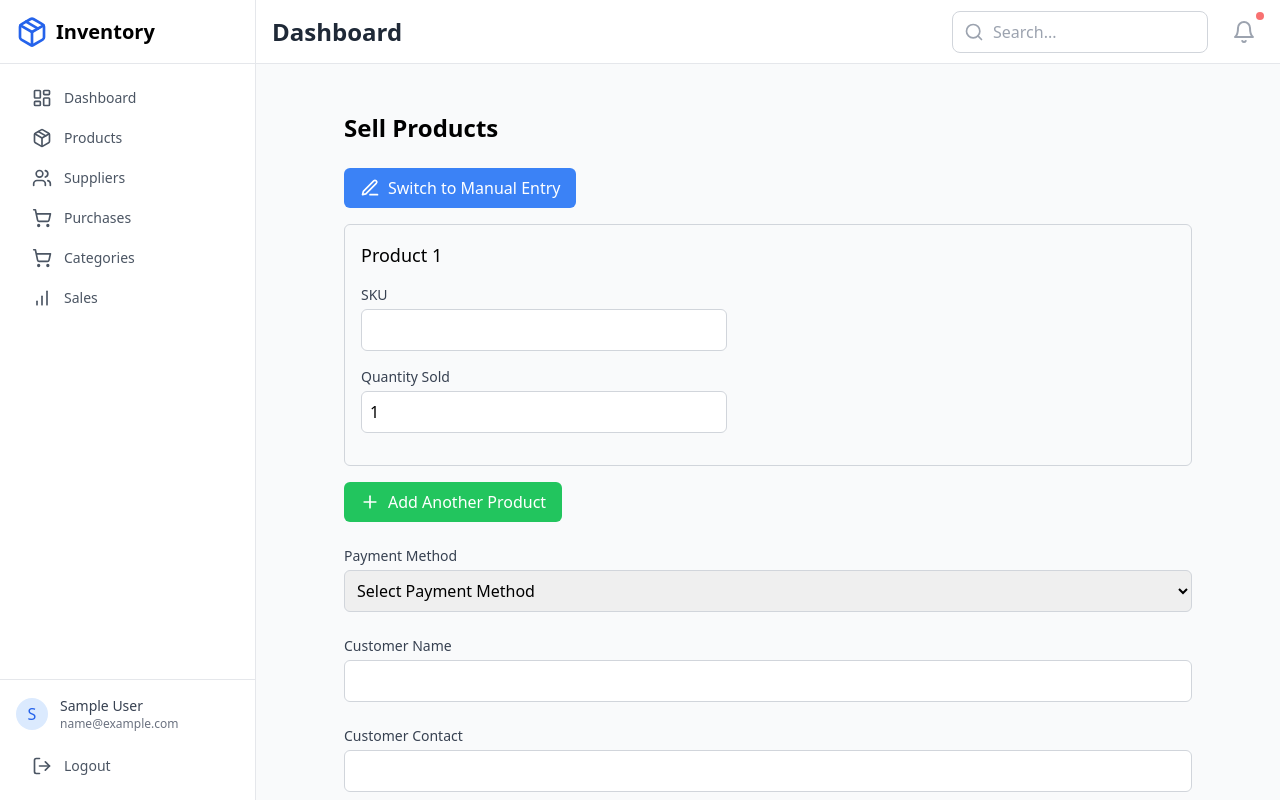
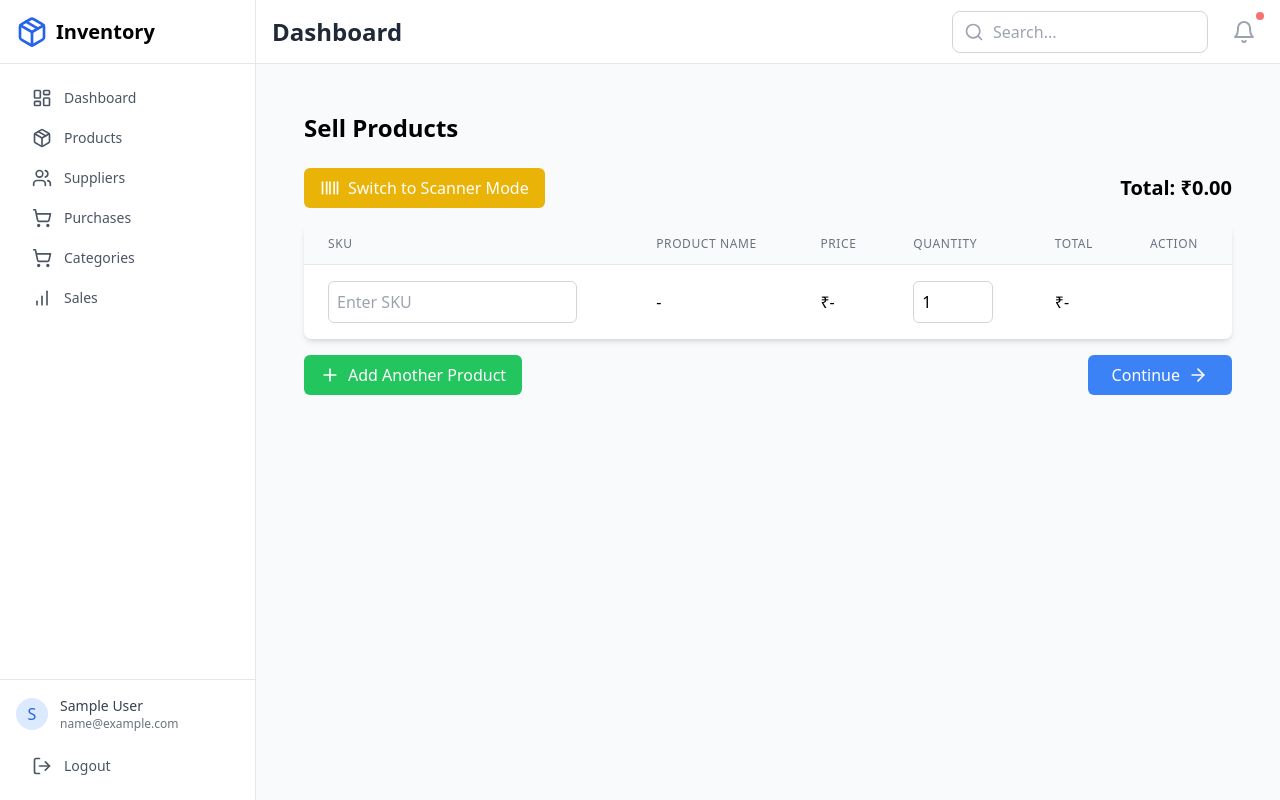
Before and after one commit to HimanshuBisen1799/inventory-front, a React (Vite) app: page /selladd in a window 1280 px wide. Built offline with nearby package versions, Linux system fonts and the light colour scheme; sample sign-in values are in the browser's storage.

Commit message:
dashboard

```diff
--- a/src/components/productfrom/AddProduct.tsx
+++ b/src/components/productfrom/AddProduct.tsx
@@ -161,7 +161,7 @@ const AddProduct: React.FC = () => {
 
   const parseValue = (value: string, name: string): string | number => {
     if (
-      name === "price" ||
+      // name === "price" ||
       name === "purchasePrice" ||
       name === "sellingPrice" ||
       name === "quantity" ||
@@ -183,7 +183,7 @@ const AddProduct: React.FC = () => {
 
   const validateProducts = (): boolean => {
     for (const product of products) {
-      if (product.price <= 0 || product.purchasePrice <= 0 || product.sellingPrice <= 0) {
+      if ( product.purchasePrice <= 0 || product.sellingPrice <= 0) {
         alert("Price values must be greater than zero.");
         return false;
       }
@@ -308,7 +308,7 @@ const AddProduct: React.FC = () => {
                 />
               </div>
 
-              <div>
+              {/* <div>
                 <label className="block text-sm font-medium text-gray-700">Price</label>
                 <input
                   name="price"
@@ -318,7 +318,7 @@ const AddProduct: React.FC = () => {
                   className="border border-gray-300 rounded-md p-2 w-full"
                   required
                 />
-              </div>
+              </div> */}
 
               <div>
                 <label className="block text-sm font-medium text-gray-700">Purchase Price</label>
@@ -357,6 +357,19 @@ const AddProduct: React.FC = () => {
               </div>
 
               <div>
+                <label className="block text-sm font-medium text-gray-700">Weight (kg)</label>
+                <input
+                  name="weight"
+                  type="number"
+                  value={product.weight}
+                  onChange={(e) => handleChange(index, e)}
+                  className="border border-gray-300 rounded-md p-2 w-full"
+                  step="0.01"
+                  min="0"
+                />
+              </div>
+
+              <div>
                 <label className="block text-sm font-medium text-gray-700">
                   Manufacturing Date
                 </label>
@@ -383,18 +396,7 @@ const AddProduct: React.FC = () => {
                 />
               </div>
 
-              <div>
-                <label className="block text-sm font-medium text-gray-700">Weight (kg)</label>
-                <input
-                  name="weight"
-                  type="number"
-                  value={product.weight}
-                  onChange={(e) => handleChange(index, e)}
-                  className="border border-gray-300 rounded-md p-2 w-full"
-                  step="0.01"
-                  min="0"
-                />
-              </div>
+
             </div>
 
             {products.length > 1 && (
--- a/src/components/productfrom/Sell.tsx
+++ b/src/components/productfrom/Sell.tsx
@@ -1,21 +1,29 @@
-
-
 import React, { useState, useEffect, useRef } from "react";
 import SalesService, { SaleProduct } from "../../services/Sales.service";
-import { Printer, Barcode, PenLine, Plus, Trash2 } from 'lucide-react';
+import { Printer, Barcode, PenLine, Plus, Trash2, ArrowRight } from 'lucide-react';
+
+interface ProductDetails {
+  sku: string;
+  quantitySold: number;
+  name?: string;
+  sellingPrice?: number;
+  totalAmount?: number;
+}
 
 const Selladd: React.FC = () => {
+  const [step, setStep] = useState(1);
   const [saleDetails, setSaleDetails] = useState({
-    products: [{ sku: "", quantitySold: 1 }],
+    products: [{ sku: "", quantitySold: 1 }] as ProductDetails[],
     paymentMethod: "",
     customerName: "",
     customerContact: "",
   });
 
   const [isScanning, setIsScanning] = useState(false);
-  const [isManualEntry, setIsManualEntry] = useState(false);
+  const [isManualEntry, setIsManualEntry] = useState(true);
   const [scanBuffer, setScanBuffer] = useState("");
   const [isSubmitting, setIsSubmitting] = useState(false);
+  const [totalAmount, setTotalAmount] = useState(0);
   const scanTimeoutRef = useRef<NodeJS.Timeout | null>(null);
   const skuInputRef = useRef<HTMLInputElement>(null);
 
@@ -23,10 +31,6 @@ const Selladd: React.FC = () => {
     if (isManualEntry) return;
 
     const handleKeyPress = (e: KeyboardEvent) => {
-      if (!isScanning && document.activeElement !== skuInputRef.current) {
-        return;
-      }
-
       if (!isScanning) {
         setIsScanning(true);
         setScanBuffer("");
@@ -61,18 +65,61 @@ const Selladd: React.FC = () => {
   const toggleEntryMode = () => {
     setIsManualEntry(!isManualEntry);
     setIsScanning(false);
+    // Clear SKU inputs when switching modes
+    setSaleDetails(prev => ({
+      ...prev,
+      products: prev.products.map(product => ({
+        ...product,
+        sku: "",
+        name: undefined,
+        sellingPrice: undefined,
+        totalAmount: undefined
+      }))
+    }));
   };
 
-  const processScanComplete = (scannedSku: string) => {
+  const fetchProductDetails = async (sku: string) => {
+    try {
+      const response = await fetch(`/api/products/sku/${sku}`);
+      const data = await response.json();
+      return {
+        name: data.name,
+        sellingPrice: data.sellingPrice,
+      };
+    } catch (error) {
+      console.error('Error fetching product details:', error);
+      return null;
+    }
+  };
+
+  const processScanComplete = async (scannedSku: string) => {
+    const productDetails = await fetchProductDetails(scannedSku);
+    if (!productDetails) {
+      alert('Product not found!');
+      return;
+    }
+
+    updateProductInList(scannedSku, 1, productDetails);
+  };
+
+  const updateProductInList = (sku: string, quantity: number, productDetails: any) => {
     const updatedProducts = [...saleDetails.products];
-    const existingProductIndex = updatedProducts.findIndex(p => p.sku === scannedSku);
+    const existingProductIndex = updatedProducts.findIndex(p => p.sku === sku);
 
     if (existingProductIndex >= 0) {
-      updatedProducts[existingProductIndex].quantitySold += 1;
+      const newQuantity = updatedProducts[existingProductIndex].quantitySold + quantity;
+      updatedProducts[existingProductIndex] = {
+        ...updatedProducts[existingProductIndex],
+        quantitySold: newQuantity,
+        totalAmount: newQuantity * (productDetails.sellingPrice || 0),
+      };
     } else {
       updatedProducts.push({
-        sku: scannedSku,
-        quantitySold: 1,
+        sku,
+        quantitySold: quantity,
+        name: productDetails.name,
+        sellingPrice: productDetails.sellingPrice,
+        totalAmount: quantity * productDetails.sellingPrice,
       });
     }
 
@@ -80,21 +127,76 @@ const Selladd: React.FC = () => {
       ...prev,
       products: updatedProducts,
     }));
+
+    calculateTotal(updatedProducts);
   };
 
-  const handleInputChange = (
+  const calculateTotal = (products: ProductDetails[]) => {
+    const total = products.reduce((sum, product) => sum + (product.totalAmount || 0), 0);
+    setTotalAmount(total);
+  };
+
+  const handleInputChange = async (
     e: React.ChangeEvent<HTMLInputElement | HTMLSelectElement>,
     index?: number,
     field?: "products"
   ) => {
     const { name, value } = e.target;
+
     if (field === "products" && index !== undefined) {
+      // If in scanner mode and trying to change SKU, prevent the change
+      if (!isManualEntry && name === "sku") {
+        return;
+      }
+
       const updatedProducts = [...saleDetails.products];
-      updatedProducts[index][name as keyof SaleProduct] =
-        name === "quantitySold" ? parseInt(value) || 1 : value;
+
+      if (name === "sku") {
+        if (value === updatedProducts[index].sku) return;
+
+        const productDetails = await fetchProductDetails(value);
+        if (productDetails) {
+          updatedProducts[index] = {
+            ...updatedProducts[index],
+            sku: value,
+            name: productDetails.name,
+            sellingPrice: productDetails.sellingPrice,
+            totalAmount: productDetails.sellingPrice * updatedProducts[index].quantitySold,
+          };
+        }
+      } else if (name === "quantitySold") {
+        const quantity = parseInt(value) || 1;
+        updatedProducts[index] = {
+          ...updatedProducts[index],
+          quantitySold: quantity,
+          totalAmount: quantity * (updatedProducts[index].sellingPrice || 0),
+        };
+      }
+
       setSaleDetails({ ...saleDetails, products: updatedProducts });
+      calculateTotal(updatedProducts);
     } else {
       setSaleDetails({ ...saleDetails, [name]: value });
+    }
+  };
+
+  const handleSkuBlur = async (index: number) => {
+    if (!isManualEntry) return; // Skip blur handling in scanner mode
+
+    const product = saleDetails.products[index];
+    if (product.sku && !product.name) {
+      const productDetails = await fetchProductDetails(product.sku);
+      if (productDetails) {
+        const updatedProducts = [...saleDetails.products];
+        updatedProducts[index] = {
+          ...updatedProducts[index],
+          name: productDetails.name,
+          sellingPrice: productDetails.sellingPrice,
+          totalAmount: productDetails.sellingPrice * updatedProducts[index].quantitySold,
+        };
+        setSaleDetails({ ...saleDetails, products: updatedProducts });
+        calculateTotal(updatedProducts);
+      }
     }
   };
 
@@ -109,89 +211,34 @@ const Selladd: React.FC = () => {
     if (saleDetails.products.length > 1) {
       const updatedProducts = saleDetails.products.filter((_, i) => i !== index);
       setSaleDetails({ ...saleDetails, products: updatedProducts });
+      calculateTotal(updatedProducts);
     }
   };
 
-  const printReceipt = async (saleData: any) => {
-    try {
-      const device = await navigator.usb.requestDevice({
-        filters: [{ vendorId: 0x0483 }]
-      });
-
-      await device.open();
-      await device.selectConfiguration(1);
-      await device.claimInterface(0);
-
-      const receiptData = [
-        '\x1B\x40',
-        '\x1B\x61\x01',
-        'MY STORE\n',
-        'Address Line 1\n',
-        'Address Line 2\n',
-        `Phone: 1234567890\n`,
-        '-'.repeat(32) + '\n',
-        `Date: ${new Date().toLocaleString()}\n`,
-        `Customer: ${saleData.customerName}\n`,
-        `Contact: ${saleData.customerContact}\n`,
-        '-'.repeat(32) + '\n',
-        ...saleData.products.map((product: any) =>
-          `${product.sku} x${product.quantitySold} - ₹${product.totalAmount.toFixed(2)}\n`
-        ),
-        '-'.repeat(32) + '\n',
-        `Total: ₹${saleData.totalSaleAmount.toFixed(2)}\n`,
-        `Payment: ${saleData.paymentMethod}\n`,
-        '-'.repeat(32) + '\n',
-        'Thank you for your purchase!\n',
-        '\x1B\x61\x00',
-        '\x1D\x56\x41',
-      ].join('');
-
-      const encoder = new TextEncoder();
-      const data = encoder.encode(receiptData);
-      await device.transferOut(1, data);
-    } catch (error) {
-      console.error('Error printing receipt:', error);
-      alert('Failed to print receipt. Please check printer connection.');
+  const handleContinue = () => {
+    if (saleDetails.products.some(p => !p.sku || !p.name)) {
+      alert('Please add at least one valid product');
+      return;
     }
+    setStep(2);
   };
 
   const handleSubmit = async (e: React.FormEvent) => {
     e.preventDefault();
-
     if (isSubmitting) return;
 
     try {
       setIsSubmitting(true);
+      const response = await SalesService.createSale(saleDetails);
 
-      // Validate products
-      if (!saleDetails.products.some(p => p.sku && p.quantitySold > 0)) {
-        throw new Error('Please add at least one valid product');
-      }
-
-      const salePayload = {
-        products: saleDetails.products.filter(p => p.sku).map(product => ({
-          sku: product.sku,
-          quantitySold: product.quantitySold,
-          totalAmount: 0,
-          productId: "",
-        })),
-        paymentMethod: saleDetails.paymentMethod,
-        customerName: saleDetails.customerName,
-        customerContact: saleDetails.customerContact,
-        totalSaleAmount: 0,
-      };
-
-      const response = await SalesService.createSale(salePayload);
-
-      await printReceipt(response);
-
-      // Reset form
       setSaleDetails({
         products: [{ sku: "", quantitySold: 1 }],
         paymentMethod: "",
         customerName: "",
         customerContact: "",
       });
+      setStep(1);
+      setTotalAmount(0);
 
       alert("Sale recorded successfully!");
     } catch (error) {
@@ -203,10 +250,12 @@ const Selladd: React.FC = () => {
   };
 
   return (
-    <div className="max-w-4xl mx-auto p-6">
+    <div className="max-w-6xl mx-auto p-6">
       <h1 className="text-2xl font-bold mb-6">Sell Products</h1>
 
-      <div className="mb-4">
+      {step === 1 ? (
+        <>
+          <div className="mb-4 flex justify-between items-center">
             <button
               type="button"
               onClick={toggleEntryMode}
@@ -228,14 +277,62 @@ const Selladd: React.FC = () => {
                 </>
               )}
             </button>
+            <div className="text-xl font-bold">
+              Total: ₹{totalAmount.toFixed(2)}
+            </div>
           </div>
 
-      <form onSubmit={handleSubmit} className="space-y-6">
-        <div className="space-y-4">
+          <div className="bg-white rounded-lg shadow-md overflow-hidden">
+            <table className="min-w-full divide-y divide-gray-200">
+              <thead className="bg-gray-50">
+                <tr>
+                  <th className="px-6 py-3 text-left text-xs font-medium text-gray-500 uppercase tracking-wider">SKU</th>
+                  <th className="px-6 py-3 text-left text-xs font-medium text-gray-500 uppercase tracking-wider">Product Name</th>
+                  <th className="px-6 py-3 text-left text-xs font-medium text-gray-500 uppercase tracking-wider">Price</th>
+                  <th className="px-6 py-3 text-left text-xs font-medium text-gray-500 uppercase tracking-wider">Quantity</th>
+                  <th className="px-6 py-3 text-left text-xs font-medium text-gray-500 uppercase tracking-wider">Total</th>
+                  <th className="px-6 py-3 text-left text-xs font-medium text-gray-500 uppercase tracking-wider">Action</th>
+                </tr>
+              </thead>
+              <tbody className="bg-white divide-y divide-gray-200">
                 {saleDetails.products.map((product, index) => (
-            <div key={index} className="border border-gray-300 p-4 rounded-md">
-              <div className="flex justify-between items-center mb-4">
-                <h3 className="font-medium text-lg">Product {index + 1}</h3>
+                  <tr key={index}>
+                    <td className="px-6 py-4 whitespace-nowrap">
+                      <input
+                        type="text"
+                        id={`sku-${index}`}
+                        name="sku"
+                        ref={index === saleDetails.products.length - 1 ? skuInputRef : null}
+                        value={product.sku}
+                        onChange={(e) => handleInputChange(e, index, "products")}
+                        onBlur={() => handleSkuBlur(index)}
+                        className={`border border-gray-300 rounded-md p-2 ${!isManualEntry ? 'bg-gray-100' : ''}`}
+                        readOnly={!isManualEntry}
+                        placeholder={isManualEntry ? "Enter SKU" : "Waiting for scan..."}
+                        required
+                      />
+                    </td>
+                    <td className="px-6 py-4 whitespace-nowrap">
+                      {product.name || '-'}
+                    </td>
+                    <td className="px-6 py-4 whitespace-nowrap">
+                      ₹{product.sellingPrice?.toFixed(2) || '-'}
+                    </td>
+                    <td className="px-6 py-4 whitespace-nowrap">
+                      <input
+                        type="number"
+                        name="quantitySold"
+                        value={product.quantitySold}
+                        onChange={(e) => handleInputChange(e, index, "products")}
+                        className="border border-gray-300 rounded-md p-2 w-20"
+                        min="1"
+                        required
+                      />
+                    </td>
+                    <td className="px-6 py-4 whitespace-nowrap">
+                      ₹{product.totalAmount?.toFixed(2) || '-'}
+                    </td>
+                    <td className="px-6 py-4 whitespace-nowrap">
                       {saleDetails.products.length > 1 && (
                         <button
                           type="button"
@@ -245,43 +342,14 @@ const Selladd: React.FC = () => {
                           <Trash2 size={20} />
                         </button>
                       )}
+                    </td>
+                  </tr>
+                ))}
+              </tbody>
+            </table>
           </div>
 
-              <div className="mb-4">
-                <label className="block text-sm font-medium text-gray-700" htmlFor={`sku-${index}`}>
-                  SKU {!isManualEntry && isScanning && index === saleDetails.products.length - 1 && "(Scanning...)"}
-                </label>
-                <input
-                  type="text"
-                  id={`sku-${index}`}
-                  name="sku"
-                  ref={index === saleDetails.products.length - 1 ? skuInputRef : null}
-                  value={product.sku}
-                  onChange={(e) => handleInputChange(e, index, "products")}
-                  className="w-[45%] border border-gray-300 rounded-md p-2 mt-1"
-                  readOnly={!isManualEntry && isScanning}
-                  required
-                />
-              </div>
-
-              <div className="mb-4">
-                <label className="block text-sm font-medium text-gray-700" htmlFor={`quantitySold-${index}`}>
-                  Quantity Sold
-                </label>
-                <input
-                  type="number"
-                  id={`quantitySold-${index}`}
-                  name="quantitySold"
-                  value={product.quantitySold}
-                  onChange={(e) => handleInputChange(e, index, "products")}
-                  className="w-[45%] border border-gray-300 rounded-md p-2 mt-1"
-                  min="1"
-                  required
-                />
-              </div>
-            </div>
-          ))}
-
+          <div className="mt-4 flex justify-between">
             <button
               type="button"
               onClick={addProductField}
@@ -290,8 +358,20 @@ const Selladd: React.FC = () => {
               <Plus size={20} />
               Add Another Product
             </button>
+
+            <button
+              type="button"
+              onClick={handleContinue}
+              className="flex items-center gap-2 bg-blue-500 text-white px-6 py-2 rounded-md hover:bg-blue-600"
+            >
+              Continue
+              <ArrowRight size={20} />
+            </button>
           </div>
-
+        </>
+      ) : (
+        <form onSubmit={handleSubmit} className="space-y-6 bg-white p-6 rounded-lg shadow-md">
+          <div className="grid grid-cols-1 gap-6">
             <div>
               <label className="block text-sm font-medium text-gray-700" htmlFor="paymentMethod">
                 Payment Method
@@ -300,8 +380,8 @@ const Selladd: React.FC = () => {
                 id="paymentMethod"
                 name="paymentMethod"
                 value={saleDetails.paymentMethod}
-            onChange={(e) => handleInputChange(e)}
-            className="w-full border border-gray-300 rounded-md p-2 mt-1"
+                onChange={handleInputChange}
+                className="mt-1 block w-full rounded-md border-gray-300 shadow-sm focus:border-blue-300 focus:ring focus:ring-blue-200"
                 required
               >
                 <option value="">Select Payment Method</option>
@@ -321,8 +401,8 @@ const Selladd: React.FC = () => {
                 id="customerName"
                 name="customerName"
                 value={saleDetails.customerName}
-            onChange={(e) => handleInputChange(e)}
-            className="w-full border border-gray-300 rounded-md p-2 mt-1"
+                onChange={handleInputChange}
+                className="mt-1 block w-full rounded-md border-gray-300 shadow-sm focus:border-blue-300 focus:ring focus:ring-blue-200"
                 required
               />
             </div>
@@ -336,25 +416,41 @@ const Selladd: React.FC = () => {
                 id="customerContact"
                 name="customerContact"
                 value={saleDetails.customerContact}
-            onChange={(e) => handleInputChange(e)}
-            className="w-full border border-gray-300 rounded-md p-2 mt-1"
+                onChange={handleInputChange}
+                className="mt-1 block w-full rounded-md border-gray-300 shadow-sm focus:border-blue-300 focus:ring focus:ring-blue-200"
                 required
               />
+            </div>
+          </div>
+
+          <div className="flex justify-between items-center pt-4">
+            <button
+              type="button"
+              onClick={() => setStep(1)}
+              className="flex items-center gap-2 px-4 py-2 border border-gray-300 rounded-md hover:bg-gray-50"
+            >
+              Back to Products
+            </button>
+
+            <div className="text-xl font-bold">
+              Total Amount: ₹{totalAmount.toFixed(2)}
             </div>
 
             <button
               type="submit"
               disabled={isSubmitting}
-          className={`flex items-center gap-2 px-4 py-2 rounded-md ${
+              className={`flex items-center gap-2 px-6 py-2 rounded-md ${
                 isSubmitting
                   ? 'bg-gray-400 cursor-not-allowed'
                   : 'bg-blue-500 hover:bg-blue-600'
-          } text-white w-full justify-center`}
+              } text-white`}
             >
               <Printer size={20} />
-          {isSubmitting ? 'Processing...' : 'Submit Sale & Print Receipt'}
+              {isSubmitting ? 'Processing...' : 'Complete Sale'}
             </button>
+          </div>
         </form>
+      )}
     </div>
   );
 };
```
Also changed, not shown: src/pages/Dashboard.tsx (+177 -19 lines). Lines whose indentation alone changed are shown as unchanged.
